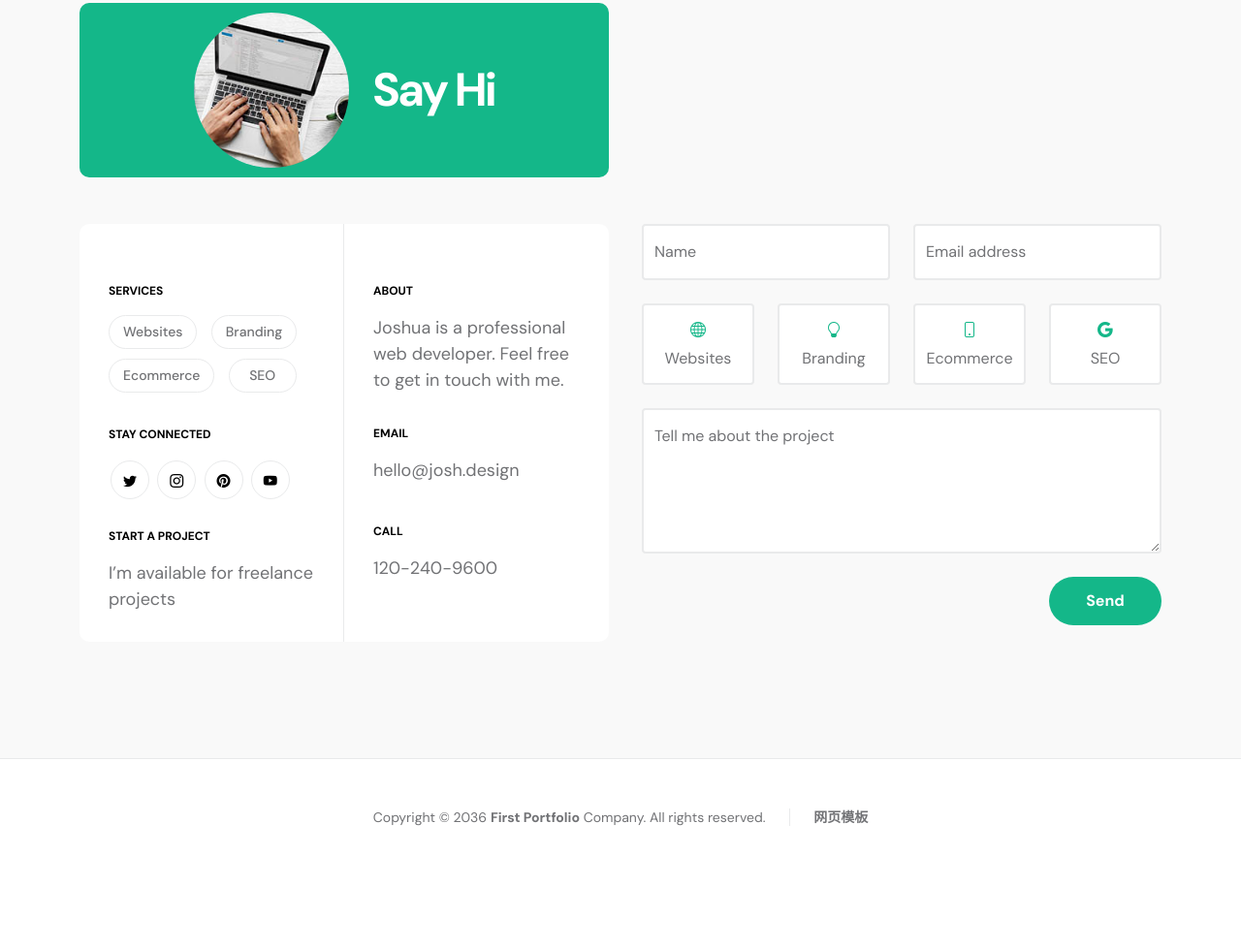
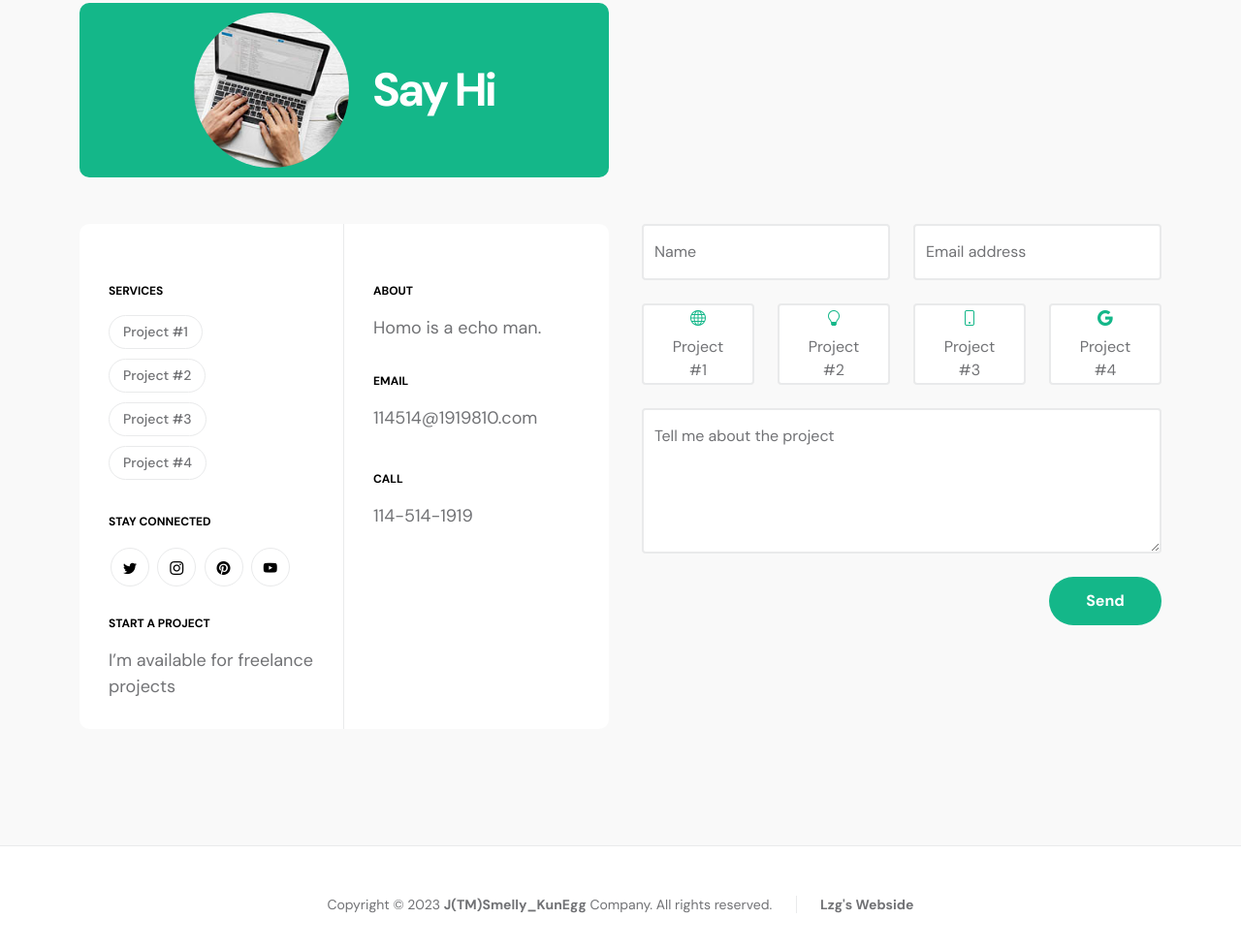
Before and after one commit to lzg114514/lzg114514.github.io, a plain HTML site: page index.html in a window 1280 px wide. Shown: the part 4957-5937 px from the top of the page at 97% size. Before the commit the page ends 5861 px from the top, so only its background shows below. Drawn offline with Linux system fonts and the light colour scheme.

Commit message:
Update index.html

```diff
--- a/index.html
+++ b/index.html
@@ -425,13 +425,13 @@
                                     <strong class="site-footer-title d-block mb-3">Services</strong>
 
                                     <ul class="footer-menu">
-                                        <li class="footer-menu-item"><a href="#" class="footer-menu-link">Websites</a></li>
+                                        <li class="footer-menu-item"><a href="#" class="footer-menu-link">Project #1</a></li>
 
-                                        <li class="footer-menu-item"><a href="#" class="footer-menu-link">Branding</a></li>
+                                        <li class="footer-menu-item"><a href="#" class="footer-menu-link">Project #2</a></li>
 
-                                        <li class="footer-menu-item"><a href="#" class="footer-menu-link">Ecommerce</a></li>
+                                        <li class="footer-menu-item"><a href="#" class="footer-menu-link">Project #3</a></li>
 
-                                        <li class="footer-menu-item"><a href="#" class="footer-menu-link">SEO</a></li>
+                                        <li class="footer-menu-item"><a href="#" class="footer-menu-link">Project #4</a></li>
                                     </ul>
 
                                     <strong class="site-footer-title d-block mt-4 mb-3">Stay connected</strong>
@@ -457,14 +457,14 @@
                                     <strong class="site-footer-title d-block mb-3">About</strong>
 
                                     <p class="mb-2">
-                                        Joshua is a professional web developer. Feel free to get in touch with me.
+                                        Homo is a echo man.
                               </p>
 
                                     <strong class="site-footer-title d-block mt-4 mb-3">Email</strong>
 
                                     <p>
                                         <a href="mailto:hello@josh.design">
-                                            hello@josh.design
+                                            114514@1919810.com
                                         </a>
                                     </p>
 
@@ -472,7 +472,7 @@
 
                                     <p class="mb-0">
                                         <a href="tel: 120-240-9600">
-                                            120-240-9600
+                                            114-514-1919
                                         </a>
                                     </p>
                                 </div>
@@ -503,7 +503,7 @@
 
                                                 <label class="form-check-label" for="inlineCheckbox1">
                                                     <i class="bi-globe form-check-icon"></i>
-                                                    <span class="form-check-label-text">Websites</span>
+                                                    <span class="form-check-label-text">Project #1</span>
                                                 </label>
                                           </div>
                                         </div>
@@ -514,7 +514,7 @@
 
                                                 <label class="form-check-label" for="inlineCheckbox2">
                                                     <i class="bi-lightbulb form-check-icon"></i>
-                                                    <span class="form-check-label-text">Branding</span>
+                                                    <span class="form-check-label-text">Project #2</span>
                                                 </label>
                                             </div>
                                         </div>
@@ -525,7 +525,7 @@
 
                                                 <label class="form-check-label" for="inlineCheckbox3">
                                                     <i class="bi-phone form-check-icon"></i>
-                                                    <span class="form-check-label-text">Ecommerce</span>
+                                                    <span class="form-check-label-text">Project #3</span>
                                                 </label>
                                             </div>
                                         </div>
@@ -536,7 +536,7 @@
 
                                                 <label class="form-check-label" for="inlineCheckbox4">
                                                     <i class="bi-google form-check-icon"></i>
-                                                    <span class="form-check-label-text">SEO</span>
+                                                    <span class="form-check-label-text">Project #4</span>
                                                 </label>
                                             </div>
                                         </div>
@@ -571,8 +571,8 @@
                     <div class="col-lg-12 col-12">
                         <div class="copyright-text-wrap">
                             <p class="mb-0">
-                                <span class="copyright-text">Copyright © 2036 <a href="#">First Portfolio</a> Company. All rights reserved.</span>
-                                <a target="_blank" href="http://www.mobanwang.com" title="网页模板">网页模板</a>
+                                <span class="copyright-text">Copyright © 2023 <a href="#">J(TM)Smelly_KunEgg</a> Company. All rights reserved.</span>
+                                <a target="_blank" href="https://www.bilibili.com/" title="Lzg's Webside">Lzg's Webside</a>
                             </p>
                         </div>
                     </div>
```
